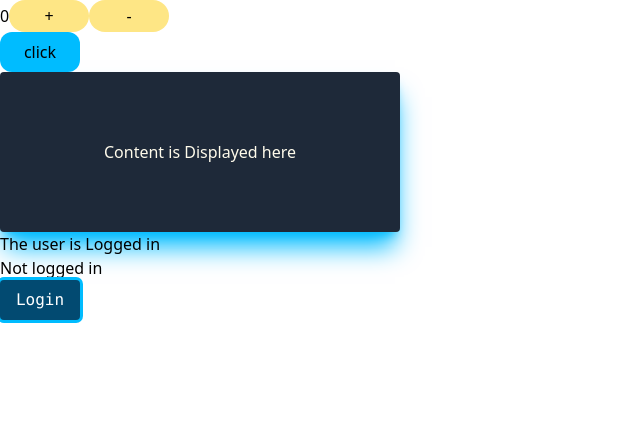
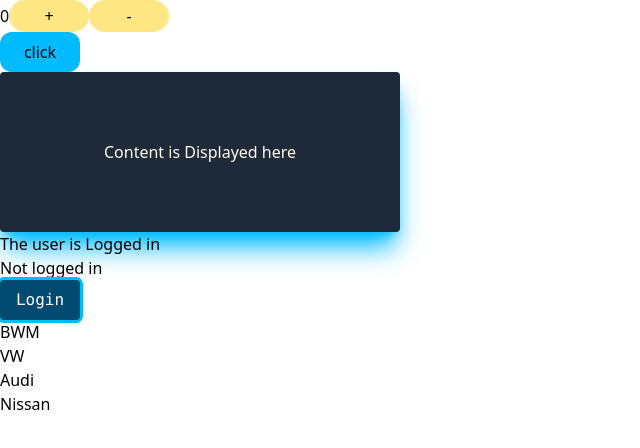
Before and after one commit to Maktoumali/Props-and-props-types-, a React (Vite) app in the folder tailwind-sample/: page / in a window 1280 px wide. Shown: the top 448 px of the page, without its empty margins (0-640 px from the left). Built offline with nearby package versions, Linux system fonts and the light colour scheme.

Commit message:
list using array

```diff
--- a/tailwind-sample/src/App.jsx
+++ b/tailwind-sample/src/App.jsx
@@ -7,6 +7,7 @@ import Counter from './hooks/Counter'
 import FunctionBased from './components/FunctionBased'
 import ConditionalRendering from './components/conditionalRendering'
 import TernaryOperator from './components/TernaryOperator'
+import List from './listAndKeys/List'
 
 function App() {
   const [count, setCount] = useState(0)
@@ -29,6 +30,7 @@ function App() {
       <FunctionBased></FunctionBased>
       <ConditionalRendering></ConditionalRendering>
       <TernaryOperator></TernaryOperator>
+      <List></List>
       </>
     </>
   )
--- /dev/null
+++ b/tailwind-sample/src/listAndKeys/List.jsx
@@ -0,0 +1,16 @@
+import React from 'react'
+
+const List = () => {
+    const arr = ['BWM','VW','Audi','Nissan']
+  return (
+    <div>
+        {arr.map((cars)=>(
+            <>
+            <p>{cars}</p>
+            </>
+        ))}
+    </div>
+  )
+}
+
+export default List
```
